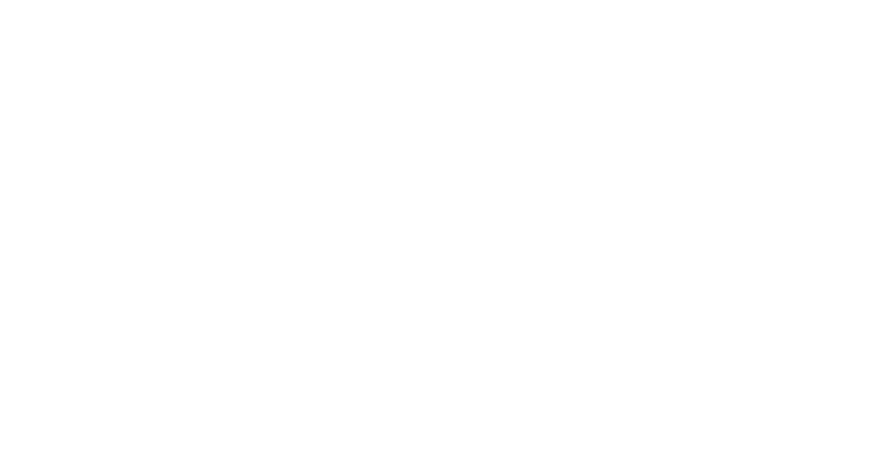
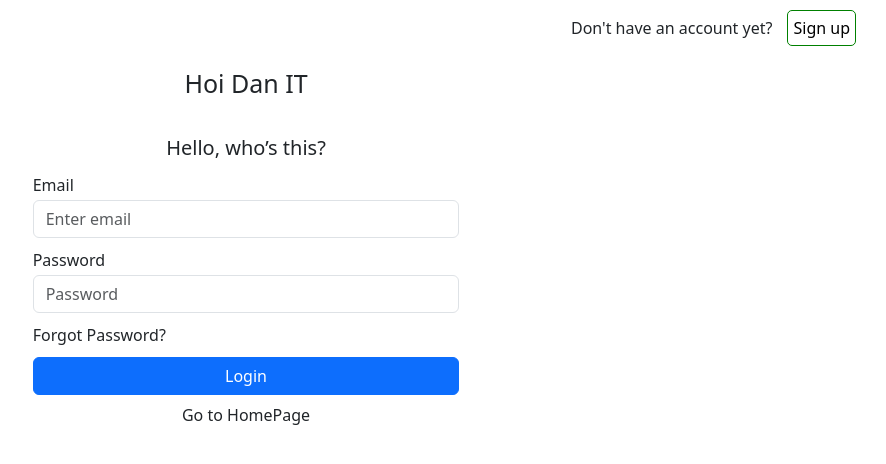
Before and after one commit to KhaiHust/react-app, a React (Create React App) app: page /login in a window 1280 px wide. Before the commit this address had no page. Shown: the top 464 px of the page, without its empty margins (394-1280 px from the left). Built offline with nearby package versions, Linux system fonts and the light colour scheme.

Commit message:
login form

```diff
--- /dev/null
+++ b/src/components/Auth/Login.js
@@ -0,0 +1,55 @@
+import { useState } from 'react'
+import './Login.scss'
+import { useNavigate } from 'react-router-dom';
+import { postLogin } from '../../services/apiServices'
+const Login = (props) => {
+    const [email, setEmail] = useState("");
+    const [password, setPassword] = useState("");
+    const navigate = useNavigate();
+    const handleSubmit = async () => {
+        //validate
+        console.log('Check thu');
+        //submit api
+        // let res = await postLogin(email, password);
+        // console.log(res.EM);
+    }
+    return (
+
+        <div className="login-container">
+            <div className='header'>
+                <span>Don't have an account yet?</span>
+                <button>Sign up</button>
+            </div>
+            <div className='title col-4 mx-auto'>
+                Hoi Dan IT
+            </div>
+            <div className='welcome col-4 mx-auto'>
+                Hello, who’s this?
+            </div>
+            <div className='content-form col-4 mx-auto'>
+                <form>
+                    <div className="form-group">
+                        <label htmlFor="exampleInputEmail1">Email</label>
+                        <input type="email" className="form-control" id="exampleInputEmail1"
+                            placeholder="Enter email"
+                            value={email} onChange={(event) => setEmail(event.target.value)} />
+
+                    </div>
+                    <div className="form-group">
+                        <label htmlFor="exampleInputPassword1">Password</label>
+                        <input type="password" className="form-control" id="exampleInputPassword1" placeholder="Password"
+                            value={password} onChange={(event) => setPassword(event.target.value)} />
+                    </div>
+                    <span>Forgot Password?</span>
+                    <br />
+                    <button type="submit" className="btn btn-primary" onClick={() => handleSubmit()}>Login</button>
+                    <div className='text-center mt-2 '>
+                        <span className='back' onClick={() => { navigate('/') }}>Go to HomePage</span>
+                    </div>
+                </form>
+            </div>
+        </div>
+
+    )
+}
+export default Login
--- /dev/null
+++ b/src/components/Auth/Login.scss
@@ -0,0 +1,42 @@
+.login-container{
+    .header{
+        height: 45px;
+        text-align: right;
+        padding: 10px 30px;
+        button{
+            border: 1px solid green ;
+            background-color: white;
+            border-radius: 5px;
+            margin-left: 15px;
+            padding: 5px;
+
+        }
+        button:hover{
+            color: white;
+            background-color: black;
+        }
+    }
+    .title{
+        font-size: 25px;
+        padding: 20px 0;
+        text-align: center;
+    }
+    .welcome{
+        font-size: 20px;
+        padding: 10px;
+        text-align: center;
+    }
+   .content-form{
+    input{
+        margin-bottom: 10px;
+        margin-top: 3px;
+    }
+   button{
+    width: 100%;
+    margin-top: 10px;
+   }
+   .back{
+    cursor: pointer;
+   }
+   }
+}
--- a/src/components/Header/Header.js
+++ b/src/components/Header/Header.js
@@ -2,9 +2,13 @@
 import Nav from 'react-bootstrap/Nav';
 import Navbar from 'react-bootstrap/Navbar';
 import NavDropdown from 'react-bootstrap/NavDropdown';
-import { NavLink } from 'react-router-dom';
+import { NavLink, useNavigate } from 'react-router-dom';
 
 const Header = () => {
+    const navigate = useNavigate();
+    const handleLogin = () => {
+        navigate('/login')
+    }
     return (
         <Navbar bg="light" expand="lg">
             <Container>
@@ -20,7 +24,7 @@
 
                     </Nav>
                     <Nav>
-                        <button className='btn-login'>Login</button>
+                        <button className='btn-login' onClick={() => handleLogin()}>Login</button>
                         <button className='btn-signup'>Sign Up</button>
                         <NavDropdown title="Setting" id="basic-nav-dropdown">
 
--- a/src/index.js
+++ b/src/index.js
@@ -14,6 +14,7 @@
 
 import ManagerUser from './components/Admin/content/managerUser';
 import DashBoard from './components/Admin/content/dashBoard';
+import Login from './components/Auth/Login';
 const root = ReactDOM.createRoot(document.getElementById('root'));
 root.render(
   <React.StrictMode>
@@ -29,7 +30,9 @@
           <Route path="manager-user" element={<ManagerUser />} />
 
         </Route>
+        <Route path="/login" element={<Login />} />
       </Routes>
+
     </BrowserRouter>
 
   </React.StrictMode>
--- a/src/services/apiServices.js
+++ b/src/services/apiServices.js
@@ -29,4 +29,7 @@
 const getUserWithPaginate = (page, limit) => {
     return axios.get(`api/v1/participant?page=${page}&limit=${limit}`);
 }
-export { postCreateUser, getAllUser, putUpdateUser, deleteUser, getUserWithPaginate }
+const postLogin = (email, password) => {
+    return axios.post('api/v1/login', { email, password });
+}
+export { postCreateUser, getAllUser, putUpdateUser, deleteUser, getUserWithPaginate, postLogin }
```
